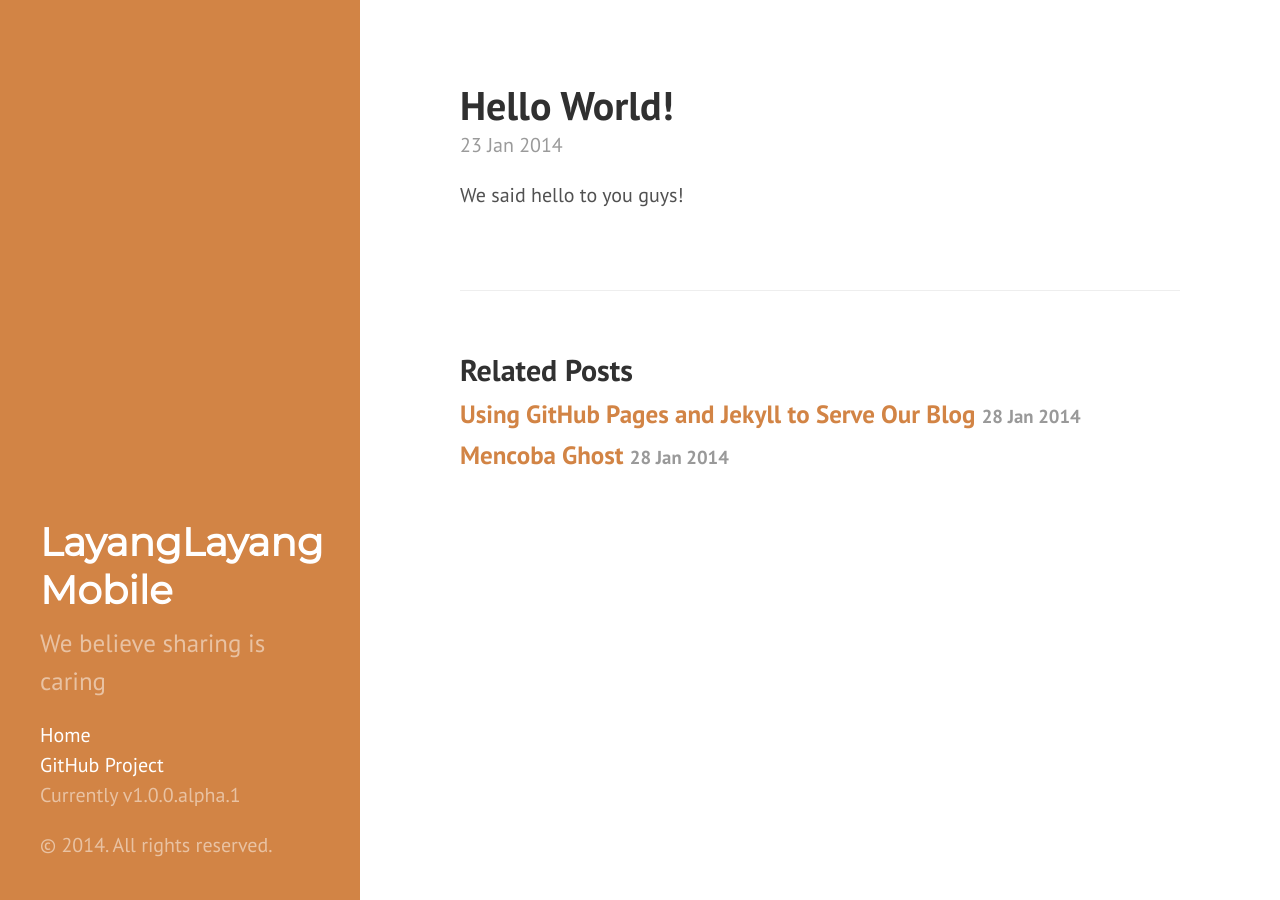
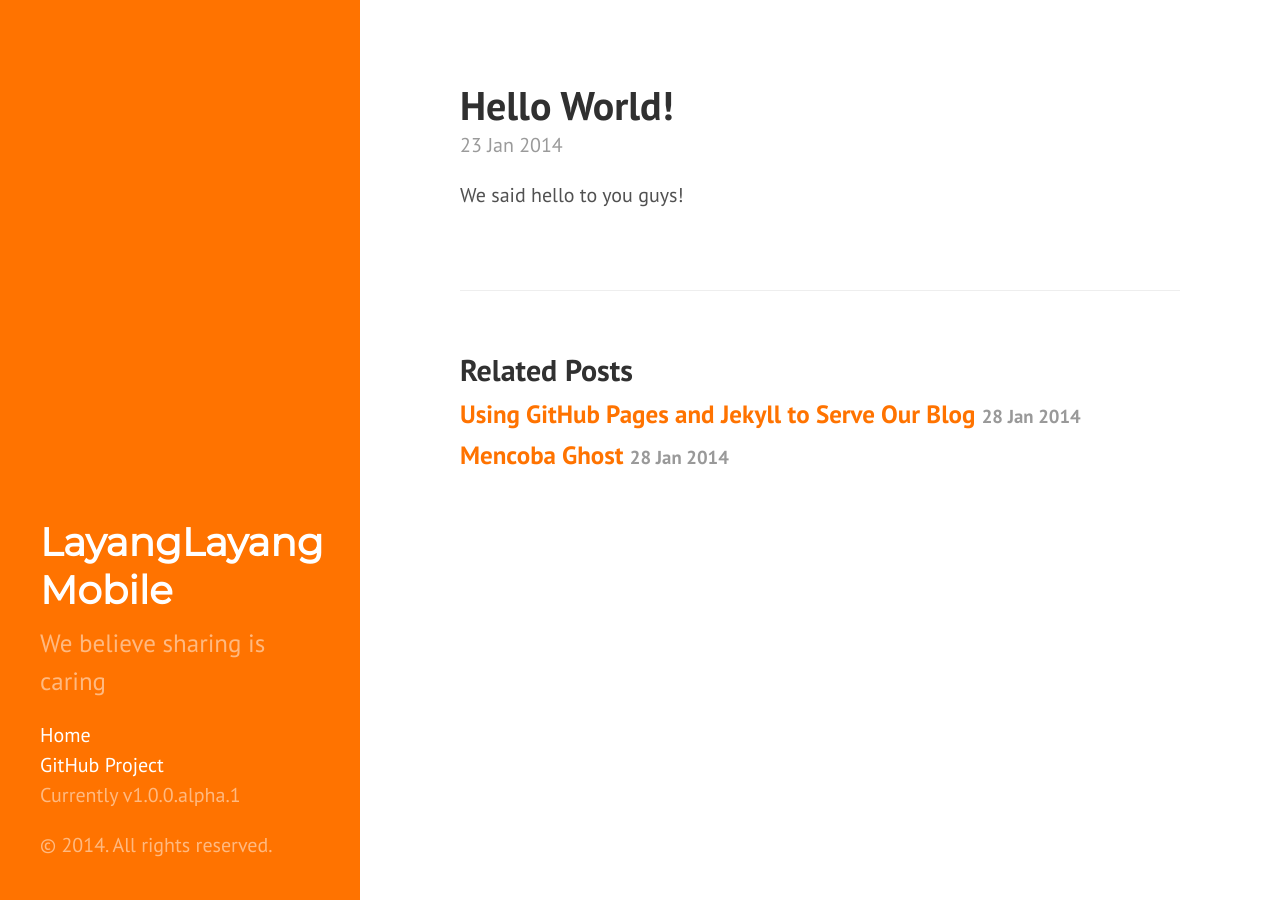
Before and after one commit to layanglayangmobile/blog, a Jekyll site: the page built from _posts/2014-01-23-hello-world.md, in a window 1280 px wide. Built offline with Jekyll 4.4.1, drawn with Linux system fonts in a browser that asks for light colours; Markdown is read by kramdown in place of the engine named in the settings.

Commit message:
refactor(styles): use more fresh orange color
Affected styles:
- sidebar
- content link color
- related posts link color

```diff
--- a/public/css/hyde.css
+++ b/public/css/hyde.css
@@ -251,7 +251,7 @@ a.sidebar-nav-item:focus {
 
 /* LayangLayang Mobile Theme */
 .theme-base-llm .sidebar {
-  background-color: #d28445;
+  background-color: #ff7300;
 }
 
 .theme-base-llm .sidebar-about h1 {
@@ -261,5 +261,5 @@ a.sidebar-nav-item:focus {
 }
 .theme-base-llm .content a,
 .theme-base-llm .related-posts li a:hover {
-  color: #d28445;
+  color: #ff7300;
 }
```
